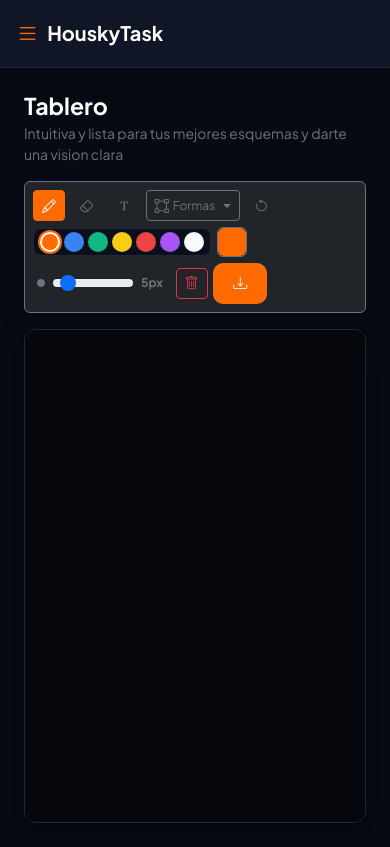
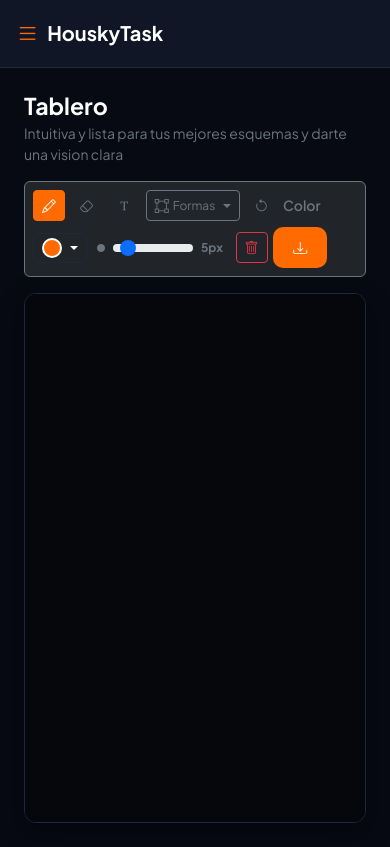
Before and after one commit to AlexisRodB/HouskyTask, a website: page src/tablero.html in a window 390 px wide. Drawn offline with nearby package versions, Linux system fonts and the light colour scheme; no server answers; sample sign-in values are in the browser's storage.

Commit message:
feat: cambios paleta colores, tablero:

```diff
--- a/src/css/pages/Tablero.css
+++ b/src/css/pages/Tablero.css
@@ -23,9 +23,45 @@
 
 .color-palette {
   padding: 3px 6px;
+  white-space: nowrap;
+}
+
+.color-picker-toggle {
+  display: flex;
+  align-items: center;
+  gap: 0.3rem;
+  border-color: var(--border-color);
+}
+
+.selected-color-indicator {
+  display: block;
+  width: 20px;
+  height: 20px;
+  border: 2px solid #fff;
+  border-radius: 50%;
+  background-color: var(--selected-color, var(--accent-orange));
+}
+
+.color-picker-menu {
+  min-width: max-content;
+  padding: 0.5rem;
   border: 1px solid var(--border-color);
-  border-radius: 8px;
-  background-color: #0b0f19;
+  background-color: var(--bg-surface);
+}
+
+.custom-color-control {
+  display: flex;
+  align-items: center;
+  justify-content: space-between;
+  gap: 1rem;
+  margin-top: 0.5rem;
+  padding-top: 0.5rem;
+  border-top: 1px solid var(--border-color);
+}
+
+.custom-color-control .form-control-color {
+  width: 30px;
+  height: 30px;
 }
 
 .color-swatch {
--- a/src/js/adapters/inbound/dom/whiteboardController.js
+++ b/src/js/adapters/inbound/dom/whiteboardController.js
@@ -65,6 +65,10 @@ document.addEventListener("DOMContentLoaded", () => {
   const shapeOptions = document.querySelectorAll(".shape-option");
   const undoBtn = document.getElementById("undo-btn");
   const colorPicker = document.getElementById("color-picker");
+  const selectedColorButton = document.getElementById("selected-color-button");
+  const selectedColorIndicator = document.getElementById(
+    "selected-color-indicator",
+  );
   const colorSwatches = document.querySelectorAll(".color-swatch");
   const brushSizeInput = document.getElementById("brush-size");
   const sizeLabel = document.getElementById("size-label");
@@ -135,11 +139,24 @@ document.addEventListener("DOMContentLoaded", () => {
       swatch.classList.toggle("active", isSelected);
       swatch.setAttribute("aria-pressed", String(isSelected));
     });
+    selectedColorIndicator.style.setProperty(
+      "--selected-color",
+      colorPicker.value,
+    );
+    selectedColorButton.setAttribute(
+      "aria-label",
+      `Color seleccionado: ${colorPicker.value}. Abrir paleta`,
+    );
     if (activeTextEditor) activeTextEditor.style.color = colorPicker.value;
   }
 
   syncActiveColorSwatch();
   colorPicker.addEventListener("input", syncActiveColorSwatch);
+  colorSwatches.forEach((swatch) => {
+    swatch.addEventListener("click", () => {
+      bootstrap.Dropdown.getOrCreateInstance(selectedColorButton).hide();
+    });
+  });
 
   // Controlar seleccion de figuras desde el dropdown
   shapeOptions.forEach((opt) => {
--- a/src/tablero.html
+++ b/src/tablero.html
@@ -242,6 +242,24 @@
           <div class="vr bg-secondary mx-1"></div>
 
           <!-- paleta de colores -->
+          <span class="text-secondary small fw-semibold">Color</span>
+          <div class="dropdown color-picker-dropdown">
+            <button
+              type="button"
+              id="selected-color-button"
+              class="btn btn-sm btn-dark dropdown-toggle color-picker-toggle"
+              data-bs-toggle="dropdown"
+              data-bs-auto-close="outside"
+              aria-expanded="false"
+              aria-label="Color seleccionado: naranja. Abrir paleta"
+              title="Cambiar color"
+            >
+              <span
+                id="selected-color-indicator"
+                class="selected-color-indicator"
+              ></span>
+            </button>
+            <div class="dropdown-menu dropdown-menu-dark color-picker-menu">
               <div
                 class="color-palette d-flex align-items-center gap-1"
                 role="group"
@@ -304,15 +322,21 @@
                   title="Blanco"
                 ></button>
               </div>
+              <div class="custom-color-control">
+                <label for="color-picker" class="text-secondary small"
+                  >Personalizado</label
+                >
                 <input
                   type="color"
                   id="color-picker"
                   value="#ff6b00"
                   class="form-control form-control-color bg-dark border-secondary p-0"
-            style="width: 30px; height: 30px"
                   title="Elegir un color personalizado"
                   aria-label="Elegir un color personalizado"
                 />
+              </div>
+            </div>
+          </div>
 
           <!-- slider tamano -->
           <div class="d-flex align-items-center gap-2 px-1">
```
Lines whose indentation alone changed are shown as unchanged.
